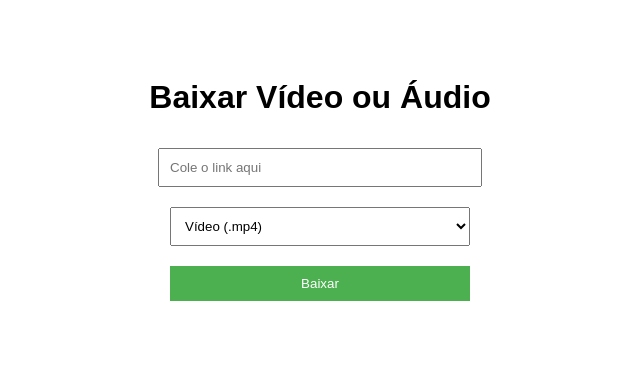
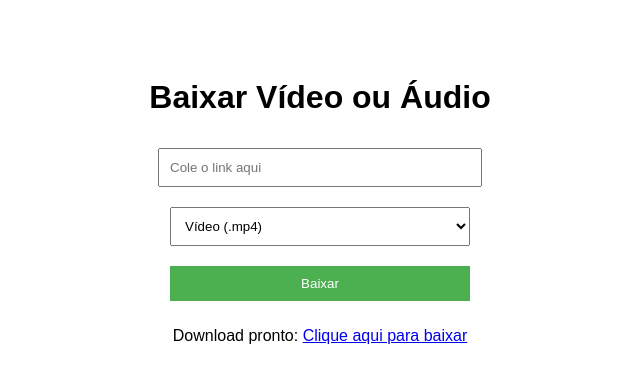
Before and after one commit to winds233/video-downloader, a Flask app: template templates/index.html in a window 1280 px wide. Shown: the top 383 px of the page, without its empty margins (320-960 px from the left). Run offline with Flask 3, Linux system fonts and the light colour scheme; the template is opened without the code that fills it: most values are stand-ins (such as "Sample title", 1, 10 or a date in 2020).

Commit message:
Link direto de download adicionado

```diff
--- a/app.py
+++ b/app.py
@@ -21,28 +21,33 @@ def download():
     uid = str(uuid.uuid4())
 
     if format_type == 'mp3':
-        output_path = os.path.join(DOWNLOAD_FOLDER, f'{uid}.mp3')
+        filename = f'{uid}.mp3'
+        output_path = os.path.join(DOWNLOAD_FOLDER, filename)
         ydl_opts = {
             'format': 'bestaudio/best',
             'outtmpl': output_path.replace('.mp3', '.%(ext)s'),
-            'cookiefile': 'cookies.txt',
-	            'postprocessors': [{
+            'postprocessors': [{
                 'key': 'FFmpegExtractAudio',
                 'preferredcodec': 'mp3',
                 'preferredquality': '192',
             }],
+            'cookiefile': 'cookies.txt',
         }
-    else:
-        output_path = os.path.join(DOWNLOAD_FOLDER, f'{uid}.mp4')
+
+    elif format_type == 'mp4':
+        filename = f'{uid}.mp4'
+        output_path = os.path.join(DOWNLOAD_FOLDER, filename)
         ydl_opts = {
             'format': 'best',
             'outtmpl': output_path,
             'cookiefile': 'cookies.txt',
         }
 
-    try:
-        with yt_dlp.YoutubeDL(ydl_opts) as ydl:
-            ydl.download([url])
-        return send_file(output_path, as_attachment=True)
-    except Exception as e:
-        return f'Erro: {str(e)}'
+    with yt_dlp.YoutubeDL(ydl_opts) as ydl:
+        ydl.download([url])
+
+    return render_template('index.html', download_link=f'/download_file/{filename}')
+
+@app.route('/download_file/<filename>')
+def download_file(filename):
+    return send_from_directory(DOWNLOAD_FOLDER, filename, as_attachment=True)
--- a/templates/index.html
+++ b/templates/index.html
@@ -21,3 +21,6 @@
     </form>
 </body>
 </html>
+{% if download_link %}
+    <p>Download pronto: <a href="{{ download_link }}">Clique aqui para baixar</a></p>
+{% endif %}
```
